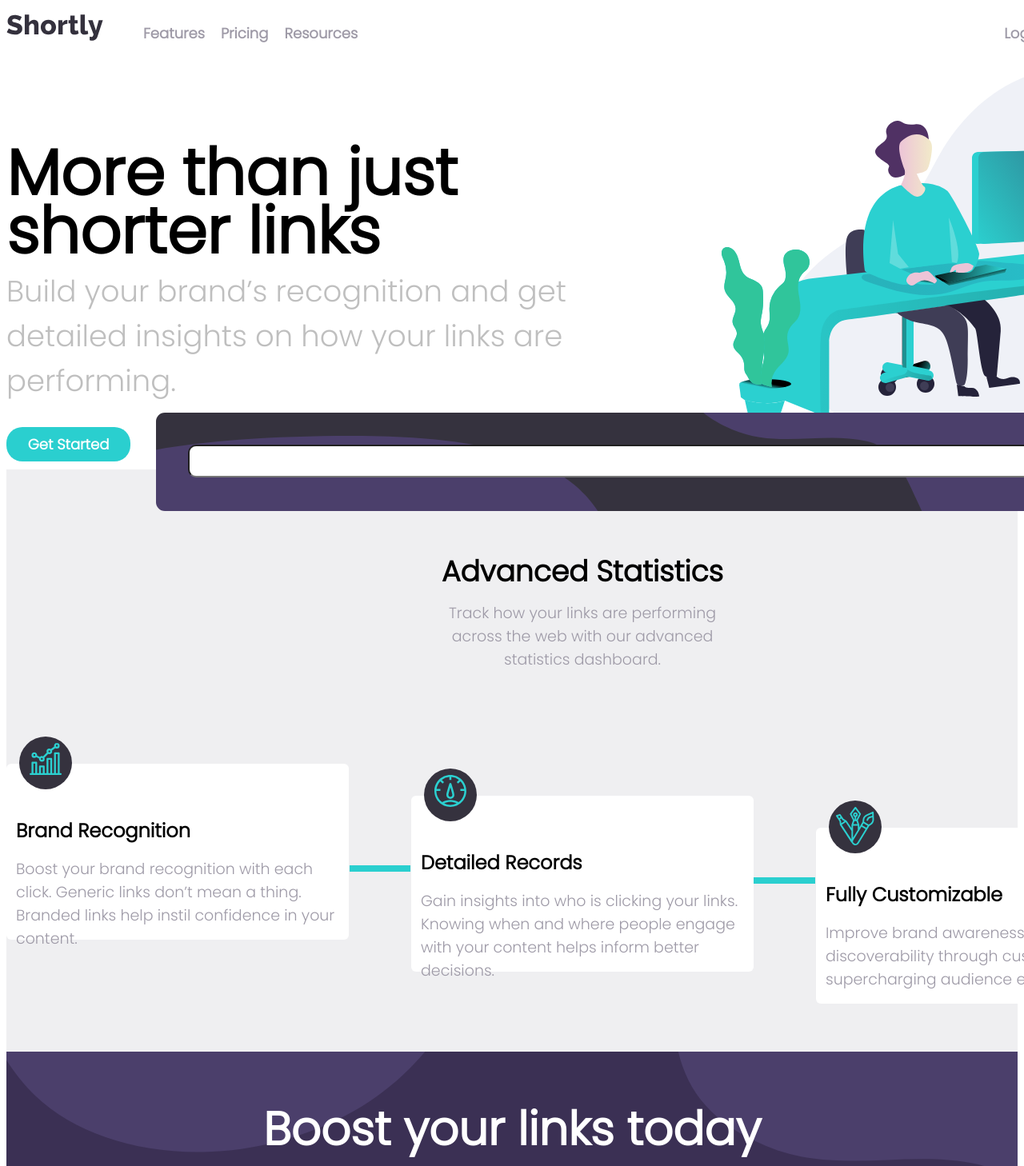
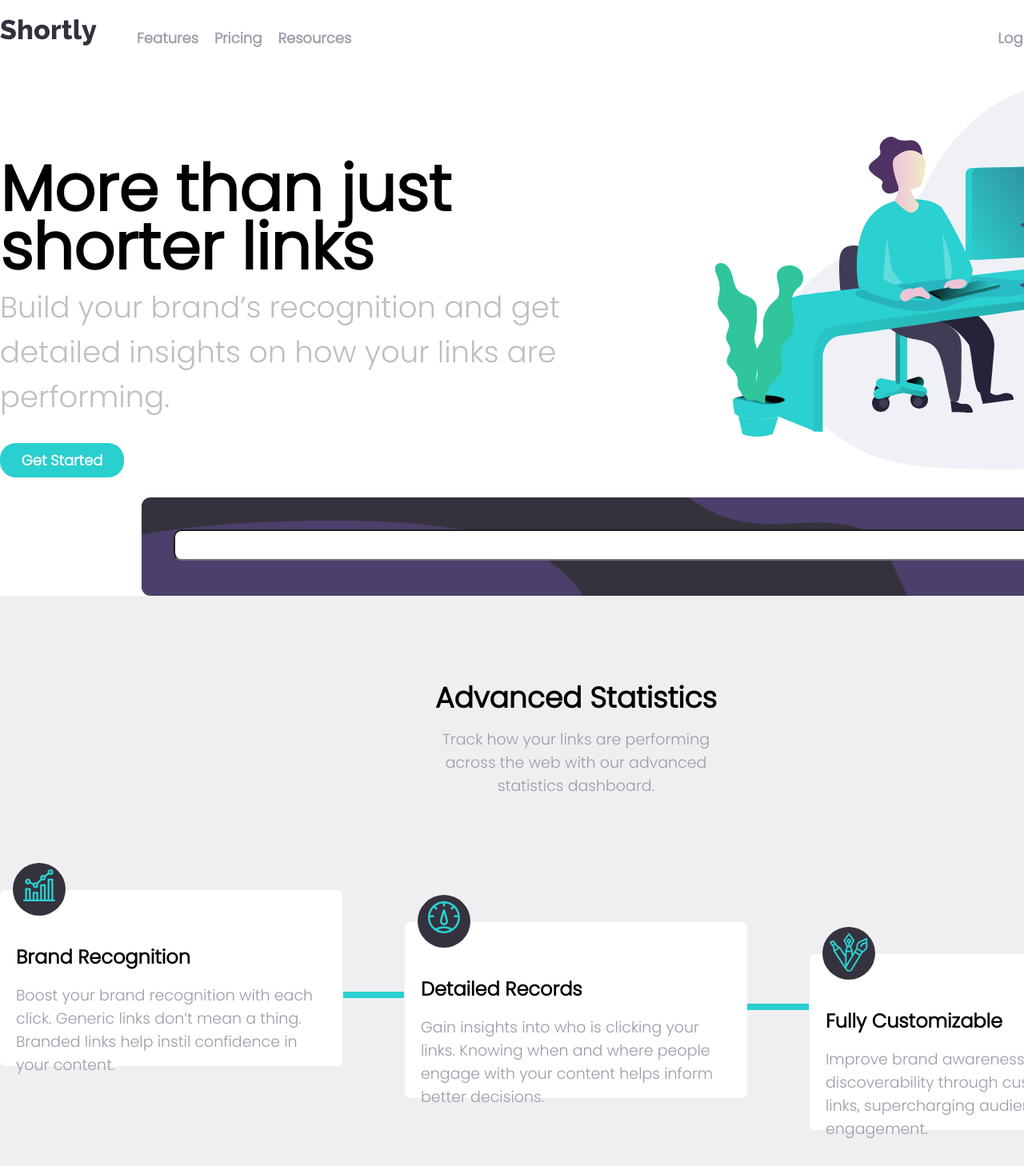
Before and after one commit to ngocphamttdt/cssee, a plain HTML site: page 6.url-shortening-api-master1/index.html in a window 1280 px wide. Shown: the top 1458 px of the page at 80% size. Drawn offline with Linux system fonts and the light colour scheme.

Commit message:
fix code review

```diff
--- a/6.url-shortening-api-master1/index.css
+++ b/6.url-shortening-api-master1/index.css
@@ -1,6 +1,11 @@
 @font-face {
   font-family: Poppins;
   src: url(/Poppins/Poppins-Light.ttf);
+}
+
+*{
+  margin: 0;
+  padding: 0;
 }
 
 html {
@@ -15,14 +20,15 @@ body{
 }
 
 .container {
-  position: relative;
+  /* position: relative; */
+  box-sizing: border-box;
 }
 
 .heading-section {
   display: flex;
   width: 1440px;
   margin: 0 auto;
-  padding: 10px 0;
+  padding: 24px 0;
 }
 
 .menu {
@@ -91,11 +97,11 @@ body{
 }
 
 .searching-section {
-  position: absolute;
-  margin: 0 auto;
+  position: relative;
+  margin: 15px 0 0 177px;
   width: 1440px;
-  left: 187px;
-  top: 508px;
+  /* left: 187px;
+  top: 508px; */
   padding: 40px;
   background-image: url(./images/bg-shorten-desktop.svg);
   border-radius: 11px;
@@ -192,7 +198,7 @@ body{
 }
 
 .box-content {
-  padding: 0 12px;
+  padding: 0 20px;
 }
 
 .box-title {
```
